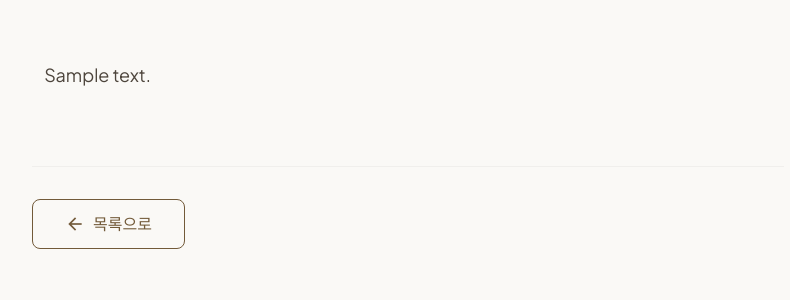
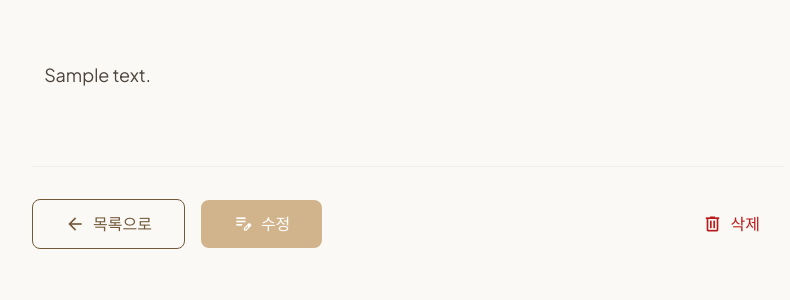
Before and after one commit to youngsoodae-bit/day4-flask, a Flask app: page /post/1 in a window 1280 px wide. Shown: the part 244-544 px from the top of the page, without its empty margins (232-1022 px from the left). Run offline with Flask 3, Linux system fonts and the light colour scheme; tables that the repository leaves empty hold one stand-in row (values such as "Sample post"); some libraries are stand-ins or nearby versions.

Commit message:
Add edit and delete features to blog posts
Co-Authored-By: Claude Sonnet 4.6 <noreply@anthropic.com>

```diff
--- a/app.py
+++ b/app.py
@@ -49,6 +49,29 @@ def write_post():
         return redirect(url_for('post_list'))
     return render_template('write_post.html')
 
+@app.route('/post/<int:id>/edit', methods=['GET', 'POST'])
+def edit_post(id):
+    with get_db() as conn:
+        post = conn.execute('SELECT * FROM post WHERE id = ?', (id,)).fetchone()
+    if post is None:
+        return '404 Not Found', 404
+    if request.method == 'POST':
+        title = request.form['title']
+        content = request.form['content']
+        with get_db() as conn:
+            conn.execute(
+                'UPDATE post SET title = ?, content = ? WHERE id = ?',
+                (title, content, id)
+            )
+        return redirect(url_for('post_detail', id=id))
+    return render_template('write_post.html', post=post)
+
+@app.route('/post/<int:id>/delete', methods=['POST'])
+def delete_post(id):
+    with get_db() as conn:
+        conn.execute('DELETE FROM post WHERE id = ?', (id,))
+    return redirect(url_for('post_list'))
+
 if __name__ == '__main__':
     init_db()
     app.run(debug=True)
--- a/templates/post_detail.html
+++ b/templates/post_detail.html
@@ -76,6 +76,16 @@
       <span class="material-symbols-outlined text-[20px]">arrow_back</span>
       목록으로
     </a>
+    <a href="/post/{{ post.id }}/edit" class="bg-[#D2B48C] text-white px-8 py-3 rounded-lg text-[16px] flex items-center gap-2 transition-all duration-200 hover:-translate-y-0.5 active:scale-95">
+      <span class="material-symbols-outlined text-[20px]">edit_note</span>
+      수정
+    </a>
+    <form method="POST" action="/post/{{ post.id }}/delete" class="ml-auto" onsubmit="return confirm('정말 삭제할까요?')">
+      <button type="submit" class="bg-transparent text-error px-6 py-3 rounded-lg text-[16px] flex items-center gap-2 transition-all duration-200 hover:bg-error/5 active:scale-95">
+        <span class="material-symbols-outlined text-[20px]">delete</span>
+        삭제
+      </button>
+    </form>
   </section>
 </main>
 
```
Also changed, not shown: templates/write_post.html (+4 -3 lines).
